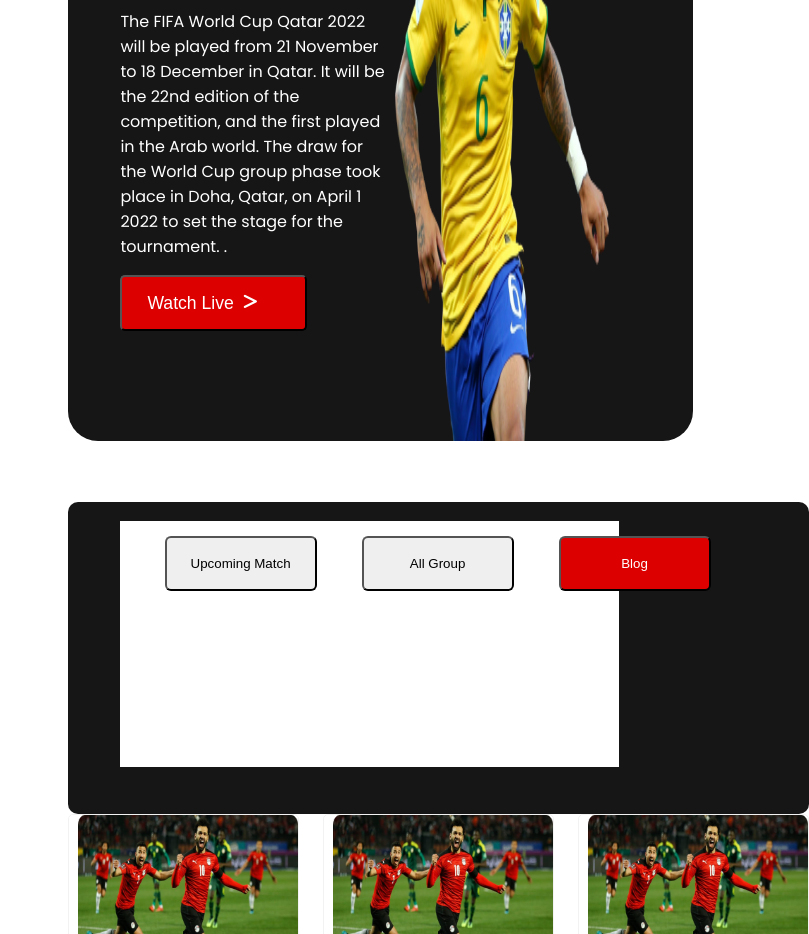
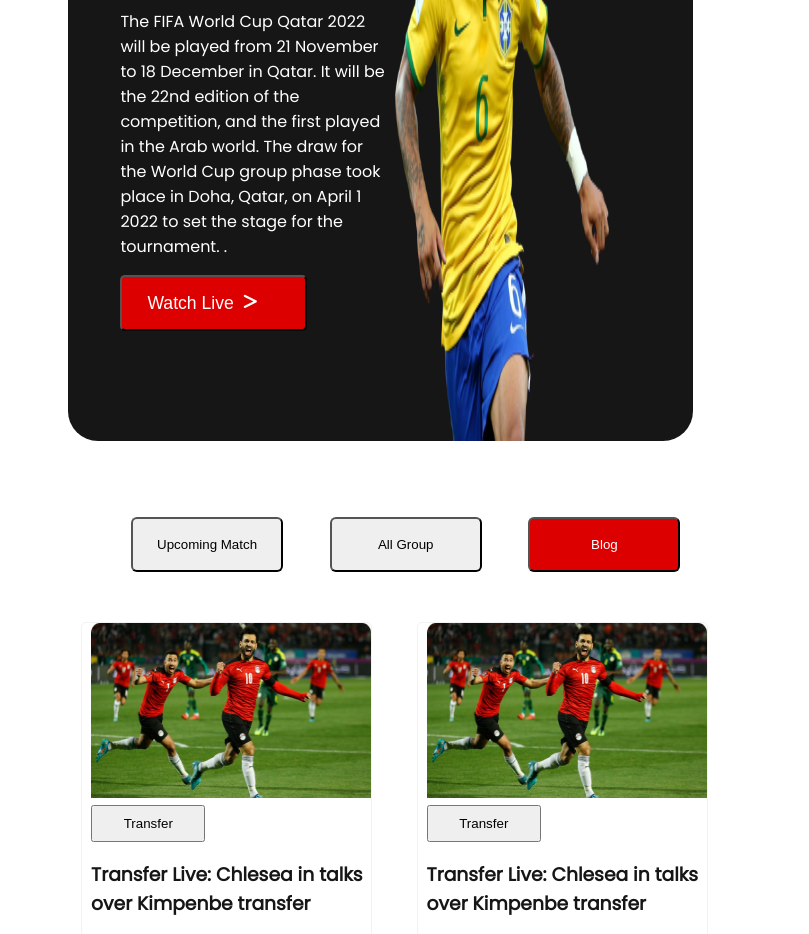
Before and after one commit to Arman-Hossen/world-cup, a plain HTML site: page index.html in a window 768 px wide. Shown: the part 342-1276 px from the top of the page, 809 px wide, since content can reach past the window. Drawn offline with Linux system fonts and the light colour scheme.

Commit message:
first website tablet responsive

```diff
--- a/styles/style.css
+++ b/styles/style.css
@@ -342,16 +342,47 @@
        }
        .info-button{
         display: grid;
+        width: 80%;
 
         grid-template-columns: repeat(3,1fr);
         /* justify-content: center;
         justify-items: center;
         align-items: center; */
+
+        width: 100%;
+        height: 120px;
+        padding-left: 5px;
+        background-color: #FFFFFF;
+    }
+    .information{
+        height: 120px;
+        background-color: #FFFFFF;
+    }
+    .blogs{
+        grid-template-columns: repeat(2, 1fr);
+        justify-content: center;
+        align-items: center;
+        width: 100%;
+        padding-left: 27px;
+    }
+    .blog{
+        width: 90%;
+       }
+    .blog .blog-banner img{
+        width: 100%;
+       }
+       .hidden-button{
+        /* display: none; */
         margin: 3.15% 8.8% 8% 8.8% ;
-        width: 84.5%;
-        background-color: #FFFFFF;
+        display: flex;
+        justify-content: center;
+        align-items: center;
     }
 
 
 
+
+
+
+
 }
```
